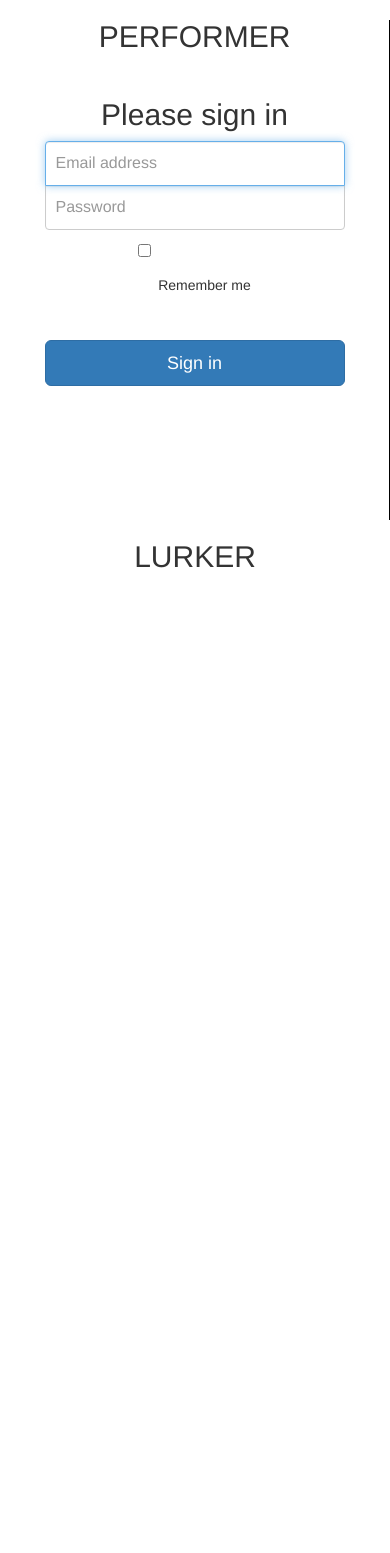
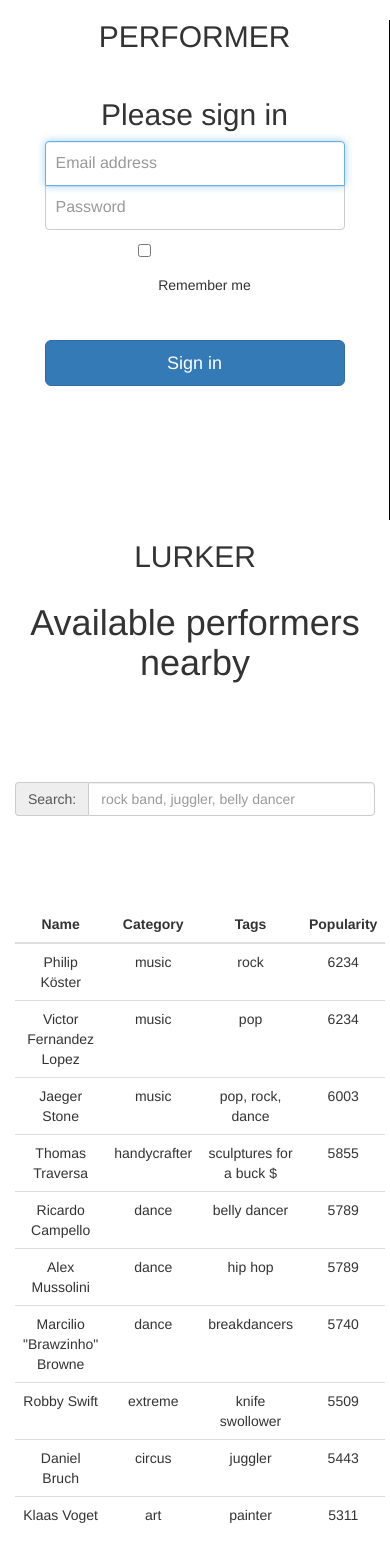
Before and after one commit to canvural/hack4culture, a PHP site: page / in a window 390 px wide. Before the commit the page ends 568 px from the top, so only its background shows below. Run offline with PHP 8.4, Linux system fonts and the light colour scheme.

Commit message:
search box

```diff
--- a/css/style.css
+++ b/css/style.css
@@ -4,6 +4,14 @@ html, body {
 
 .container {
     height: 100%;
+}
+
+.center-block {
+    float: none;
+}
+
+.headers {
+    text-align: center;
 }
 
 #performer {
--- a/index.html
+++ b/index.html
@@ -27,21 +27,56 @@
                 <button class="btn btn-lg btn-primary btn-block" type="submit">Sign in</button>
         </form>
     </div>
-    <div class="col-md-6" id="lurker">
+    <div class="col-md-6" id="lurker" ng-app="application" ng-controller="controllerTablePerformers">
         <h2>LURKER</h2>
+<div class="container">
+            <div class="row">
+                <div class="col-sm-8 center-block">
+                    <h1 class="text-center">Available performers nearby</h1>
+                    <br>
+                    <div class="input-group">
+                        <spam class="input-group-addon">Search: </spam>
+                        <input type="text" class="form-control" placeholder="rock band, juggler, belly dancer" ng-model="searchEngine">
+                    </div>
+                    <br>
+                    <div class="class-responsive">
+                        <table class="table table-hover">
+                            <thead>
+                                <tr>
+                                    <th class="headers" ng-repeat="header in [
+                                    'Name','Category','Tags','Popularity'
+                                    ]">
+                                    {{header}}
+                                    </th>
+                                </tr>
+                            </thead>
+                            <tbody>
+                                <tr ng-repeat='performer in performers | filter : searchEngine'>
+                                    <td>{{performer.Name}}</td>
+                                    <td>{{performer.Category}}</td>
+                                    <td>{{performer.Tags}}</td>
+                                    <td>{{performer.Popularity}}</td>
+                                </tr>
+                            </tbody>
+                    </div>
 
+                </div>
+            </div>
+        </div>
     </div>
   </div>
 </div>
+
   <!-- ====               Libraries/Frameworks            ==== -->
   <!-- ionicons library thanks to BOWER -->
   <!-- TO DO change to CDN after dev -->
   <!-- Loading jQuery v1.12.0 -->
-  <script src="js/jquery-1.12.0.min.js">
-  </script> <!-- jQuery UI library -->
+  <script src="js/jquery-1.12.0.min.js"></script>
+  <!-- jQuery UI library -->
+  <script src="js/jquery-ui.min.js"></script>
 
-  <script src="js/jquery-ui.min.js">
-  </script>
+  <!-- ANGULAR -->
+  <script src="js/angular.min.js"></script>
   <link href="icons/ionicons.css" type="text/css" rel="stylesheet">
   <link href="fonts" type="font">
   <!-- Reseting browsers' random settings -->
--- a/js/app.js
+++ b/js/app.js
@@ -0,0 +1,68 @@
+
+            var app = angular.module( 'application' , [] );
+
+            app.controller( 'controllerTablePerformers' , [ '$scope' , '$filter' , function( $scope , $filter){
+                $scope.performers = [
+  {
+    "Name":"Philip Köster",
+    "Category":"music",
+    "Tags":"rock",
+    "Popularity":6234
+  },
+  {
+    "Name":"Victor Fernandez Lopez",
+    "Category":"music",
+    "Tags":"pop",
+    "Popularity":6234
+  },
+  {
+    "Name":"Jaeger Stone",
+    "Category":"music",
+    "Tags":"pop, rock, dance",
+    "Popularity":6003
+  },
+  {
+    "Name":"Thomas Traversa",
+    "Category":"handycrafter",
+    "Tags":"sculptures for a buck $",
+    "Popularity":5855
+  },
+  {
+    "Name":"Ricardo Campello",
+    "Category":"dance",
+    "Tags":"belly dancer",
+    "Popularity":5789
+  },
+  {
+    "Name":"Alex Mussolini",
+    "Category":"dance",
+    "Tags":"hip hop",
+    "Popularity":5789
+  },
+  {
+    "Name":"Marcilio \"Brawzinho\" Browne",
+    "Category":"dance",
+    "Tags":"breakdancers",
+    "Popularity":5740
+  },
+  {
+    "Name":"Robby Swift",
+    "Category":"extreme",
+    "Tags":"knife swollower",
+    "Popularity":5509
+  },
+  {
+    "Name":"Daniel Bruch",
+    "Category":"circus",
+    "Tags":"juggler",
+    "Popularity":5443
+  },
+  {
+    "Name":"Klaas Voget",
+    "Category":"art",
+    "Tags":"painter",
+    "Popularity":5311
+  }
+]
+
+}]);
```
